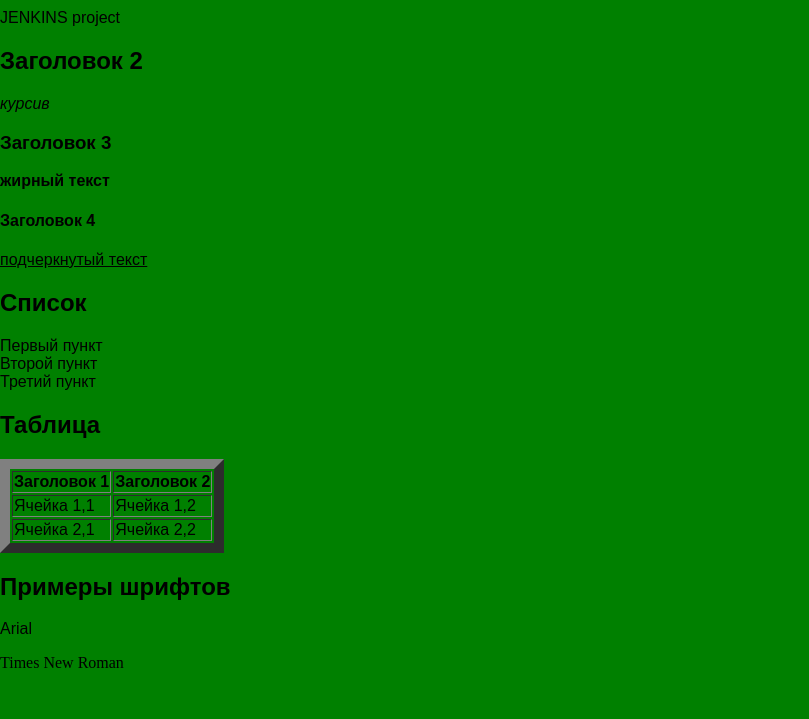
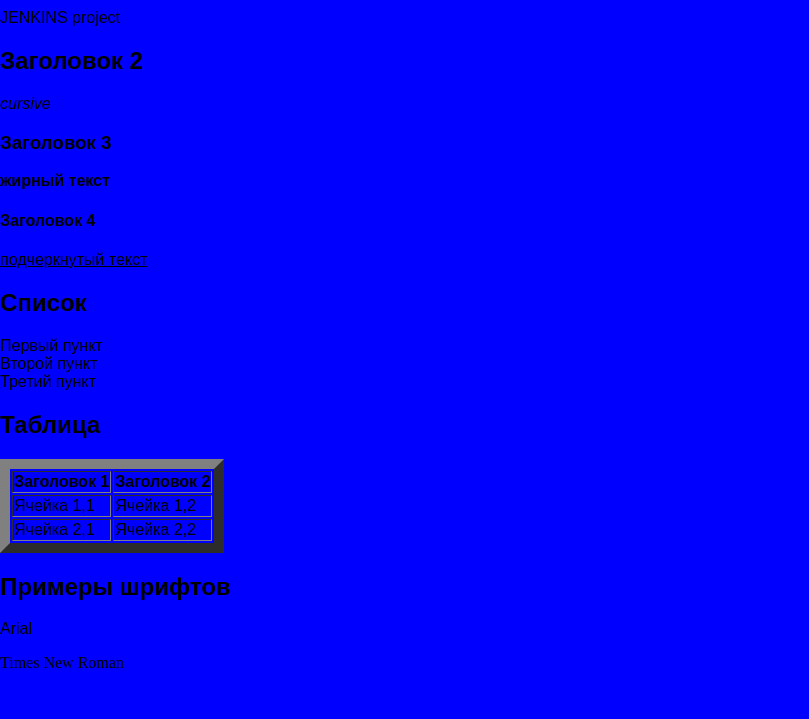
Before and after one commit to Breakway/Jenkins_HTML, a plain HTML site: page index.html in a window 1280 px wide. Shown: the part 81-800 px from the top of the page, without its empty margins (0-809 px from the left). Drawn offline with Linux system fonts and the light colour scheme.

Commit message:
Update index.html

```diff
--- a/index.html
+++ b/index.html
@@ -5,12 +5,12 @@
 	<link rel="stylesheet" type="text/css" href="styles.css">
     <title>Пример текста и форматирования</title>
 </head>
-<body bgcolor=green>
+<body bgcolor=blue>
     <h1 style="text-align: center">Заголовок 1</h1>
     <p>JENKINS project</p>
 
     <h2>Заголовок 2</h2>
-    <p><em>курсив</em></p>
+    <p><em>cursive</em></p>
 
     <h3>Заголовок 3</h3>
     <p><strong>жирный текст</strong></p>
```
